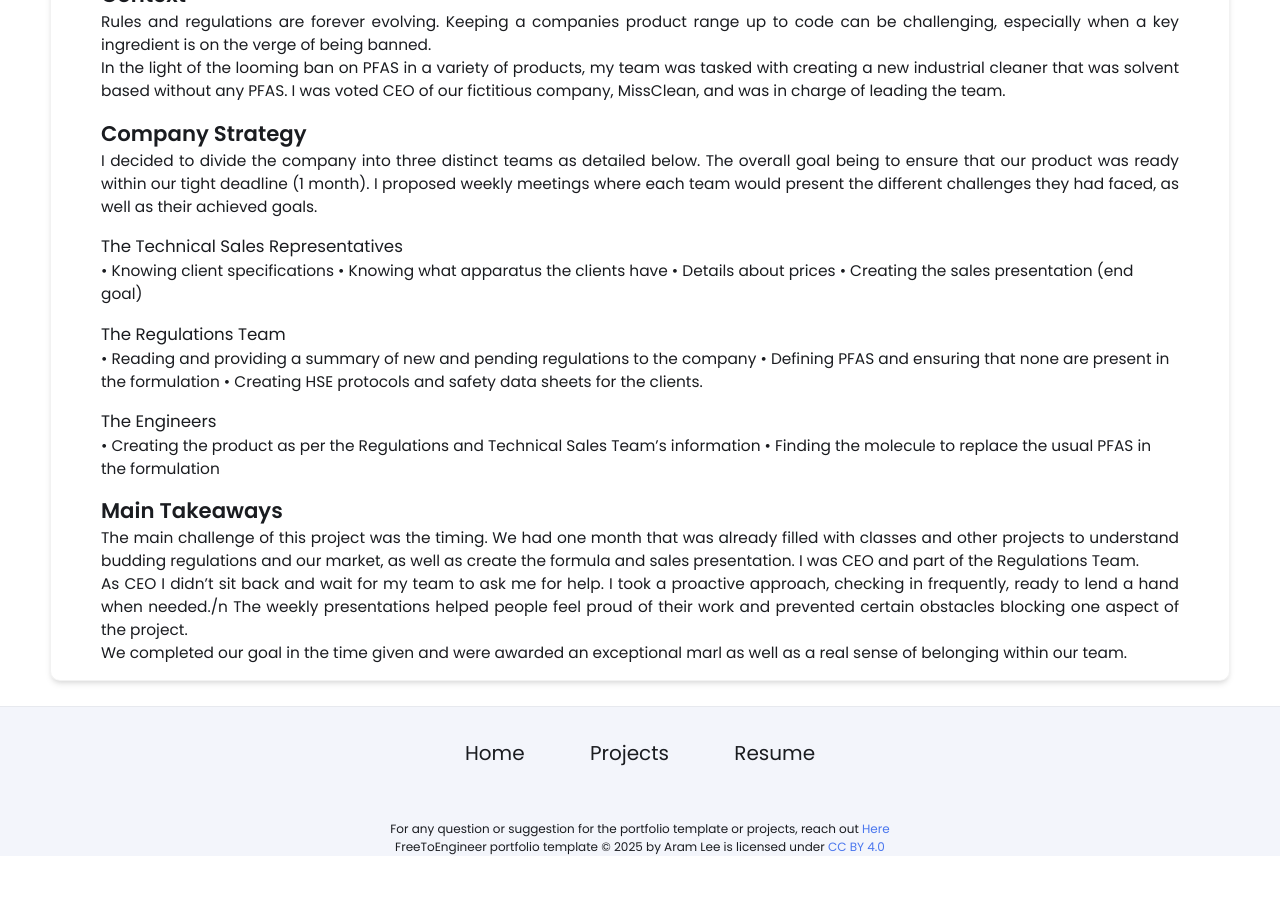
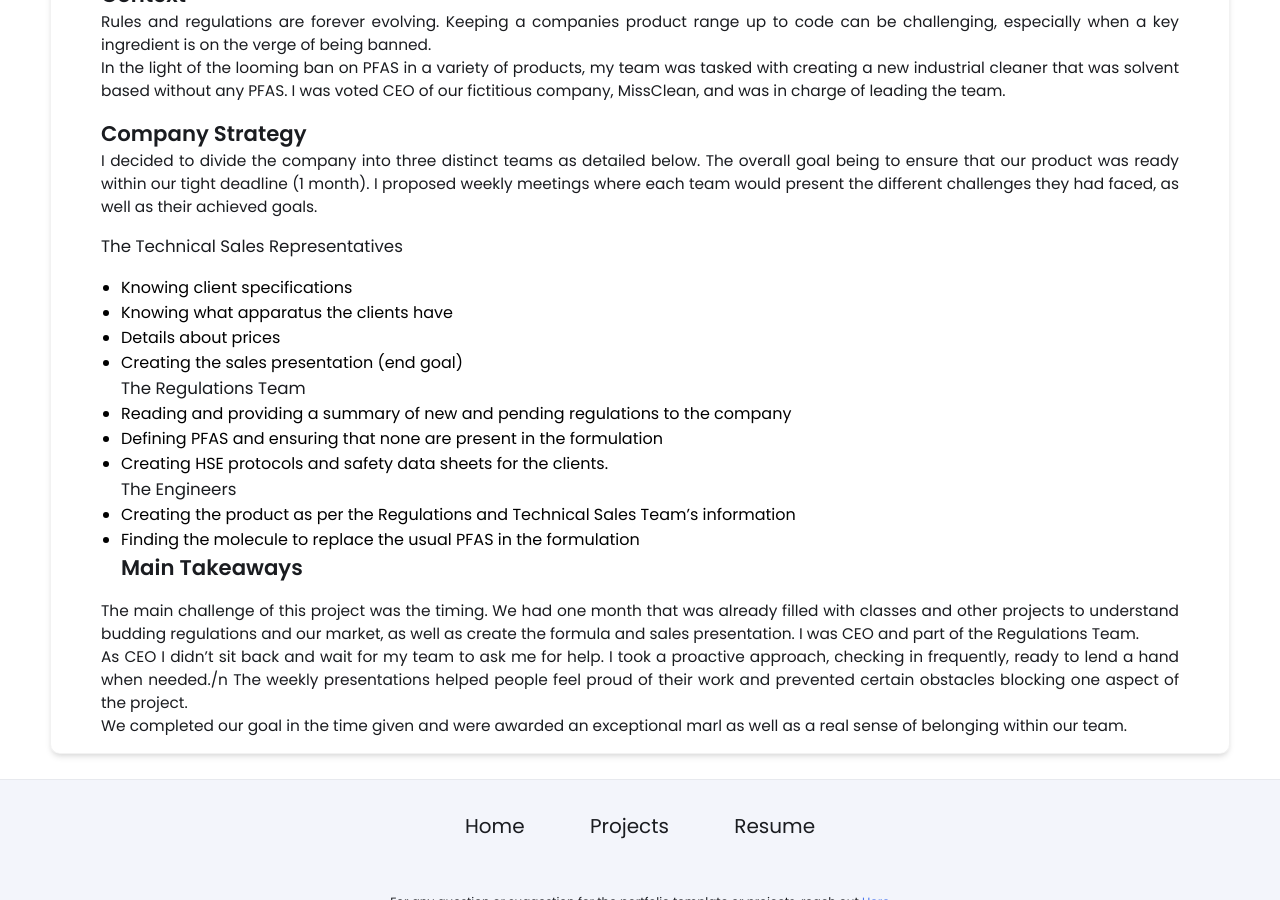
Before and after one commit to SmokyTrombone/smokytrombone.github.io, a Jekyll site: the page built from _projects/PFAS/index.md, in a window 1280 px wide and 900 px high, scrolled down 870 px. Built offline with Jekyll 4.4.1, drawn with Linux system fonts in a browser that asks for light colours; before the commit the page ends 1726 px from its top, so only the background shows below that.

```diff
--- a/_projects/PFAS/index.md
+++ b/_projects/PFAS/index.md
@@ -22,17 +22,17 @@ In the light of the looming ban on PFAS in a variety of products, my team was ta
 ## Company Strategy
 <p align="justify">I decided to divide the company into three distinct teams as detailed below. The overall goal being to ensure that our product was ready within our tight deadline (1 month). I proposed weekly meetings where each team would present the different challenges they had faced, as well as their achieved goals.</p>
 ### The Technical Sales Representatives
-•	Knowing client specifications
-•	Knowing what apparatus the clients have
-•	Details about prices
-•	Creating the sales presentation (end goal)
+- Knowing client specifications
+- Knowing what apparatus the clients have
+- Details about prices
+- Creating the sales presentation (end goal)
 ### The Regulations Team
-•	Reading and providing a summary of new and pending regulations to the company
-•	Defining PFAS and ensuring that none are present in the formulation
-•	Creating HSE protocols and safety data sheets for the clients.
+- Reading and providing a summary of new and pending regulations to the company
+- Defining PFAS and ensuring that none are present in the formulation
+- Creating HSE protocols and safety data sheets for the clients.
 ### The Engineers
-•	Creating the product as per the Regulations and Technical Sales Team’s information
-•	Finding the molecule to replace the usual PFAS in the formulation
+- Creating the product as per the Regulations and Technical Sales Team’s information
+- Finding the molecule to replace the usual PFAS in the formulation
 ## Main Takeaways
 <p align="justify">The main challenge of this project was the timing. We had one month that was already filled with classes and other projects to understand budding regulations and our market, as well as create the formula and sales presentation. I was CEO and part of the Regulations Team.<br/>
 As CEO I didn’t sit back and wait for my team to ask me for help. I took a proactive approach, checking in frequently, ready to lend a hand when needed./n
```
